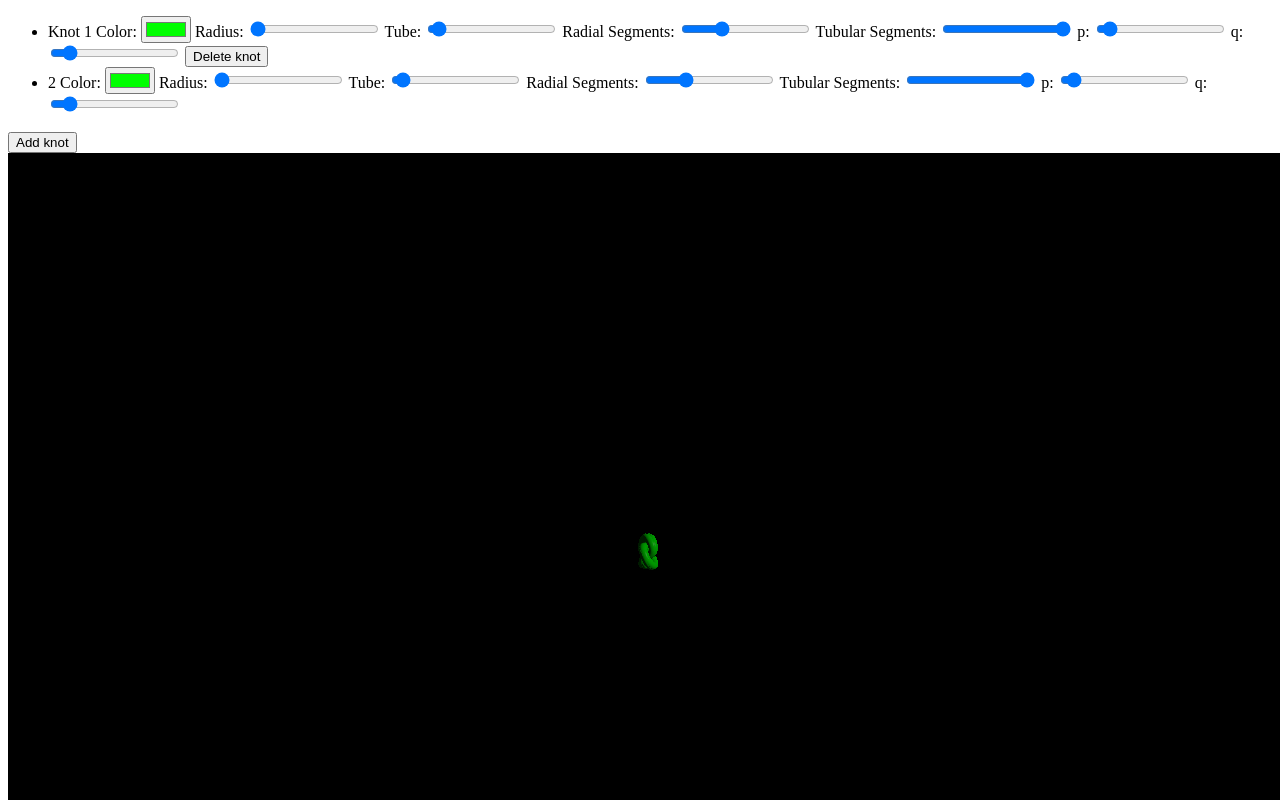
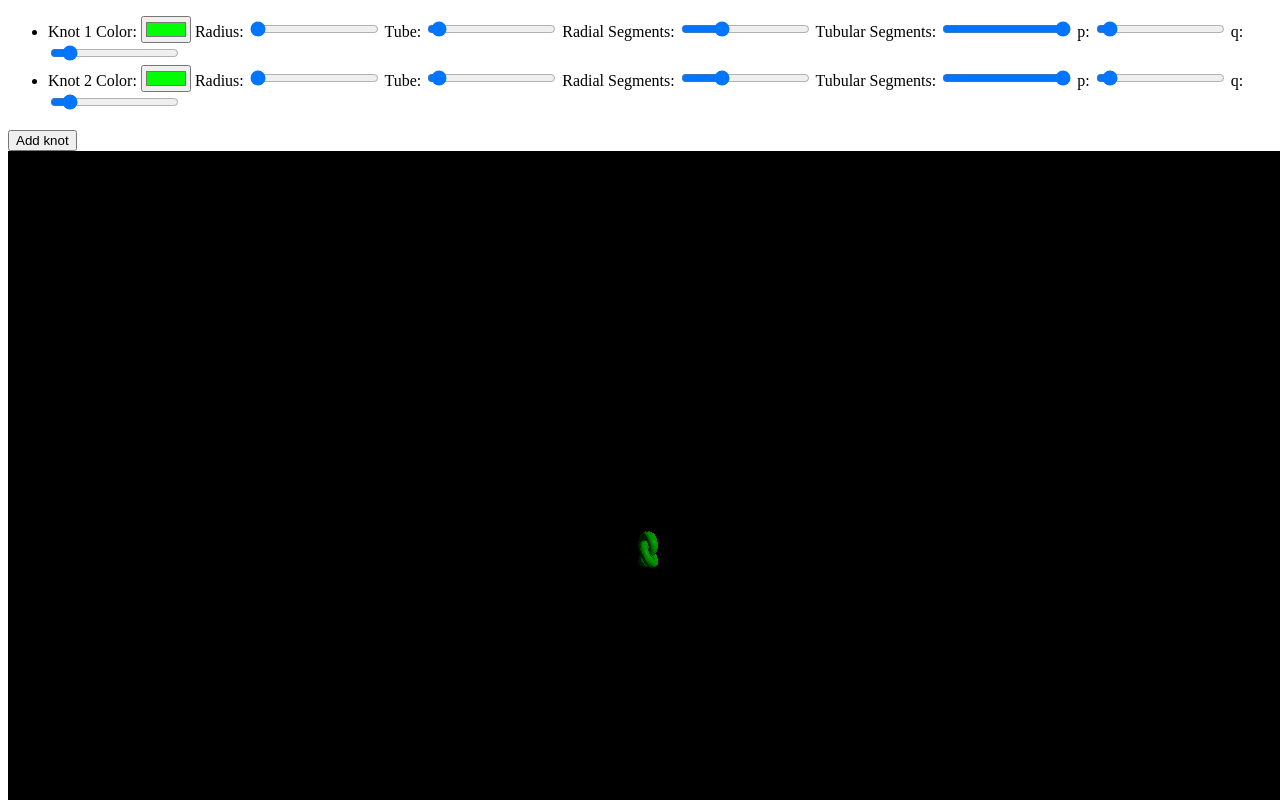
Before and after one commit to mikulasbrazda/vin, a website: page index.html in a window 1280 px wide. Both pictures are taken after a click on the button "Add knot". Shown: the top 800 px of the page. Drawn offline with nearby package versions, Linux system fonts and the light colour scheme.

Commit message:
multiple knots

```diff
--- a/app.js
+++ b/app.js
@@ -17,17 +17,12 @@ class Knot {
         const material = new THREE.MeshPhongMaterial({ color: 0x00ff00, shininess: 100 });
         this.knotMesh = new THREE.Mesh(geometry, material);
     }
-    // animate () {
-    //     requestAnimationFrame(this.anim);
-    //     this.knotMesh.rotation.x += 0.01;
-    //     this.knotMesh.rotation.y += 0.01;
-    //     renderer.render(scene, camera);
-    // }
     calculateMesh() {
         this.knotMesh.geometry.dispose(); // Dispose of the old geometry
         let geometry = new THREE.TorusKnotGeometry(this.radius, this.tube, this.tubularSegments, this.radialSegments, this.p, this.q);
         this.knotMesh.geometry = geometry;
     }
+
 }
 
 //create list of knots
@@ -83,53 +78,44 @@ function onWindowResize() {
 
 function onColorChange(event, knot) {
     const newColor = event.target.value;
-    knot.material.color.set(newColor);
+    knot.knotMesh.material.color.set(newColor);
 }
 
 function onRadiusChange(event, knot) {
     knot.radius = event.target.value;
-    // You'll need to recreate the geometry with the new number of points
     knot.calculateMesh();
 }
 
 function onTubeChange(event, knot) {
     knot.tube = event.target.value;
-    // You'll need to recreate the geometry with the new number of points
+
     knot.calculateMesh();
 }
 
 function onRadialSegmentsChange(event, knot) {
     knot.radialSegments = event.target.value;
-    // You'll need to recreate the geometry with the new number of points
     knot.calculateMesh();
 }
 
 function onTubularSegmentsChange(event, knot) {
     knot.tubularSegments = event.target.value;
-    // You'll need to recreate the geometry with the new number of points
     knot.calculateMesh();
 }
 
 function onPSliderChange(event, knot) {
     knot.p = event.target.value;
-    // You'll need to recreate the geometry with the new number of points
     knot.calculateMesh();
 }
 
 function onQSliderChange(event, knot) {
     knot.q = event.target.value;
-    // You'll need to recreate the geometry with the new number of points
     knot.calculateMesh();
 }
 
-// function onDeleteKnot(event, knot) {
-//     // You'll need to remove the knot from the scene
-//     scene.remove(knot);
-//     // You'll also need to remove the knot from the DOM
-// }
-
 function addUi(newKnot) {
-    document.getElementById('knotList').innerHTML += `<li id="${newKnot.id}">${newKnot.id}
+    let listItem = document.createElement('li');
+    listItem.id = newKnot.id;
+    listItem.innerHTML = `Knot ${newKnot.id}
     <label for="colorPicker${newKnot.id}">Color:</label>
     <input type="color" id="colorPicker${newKnot.id}" value="#00ff00">
 
@@ -148,8 +134,8 @@ function addUi(newKnot) {
     <label for="pSlider${newKnot.id}">p:</label>
     <input type="range" id="pSlider${newKnot.id}" min="1" step="1" max="20" value="2">
     <label for="qSlider${newKnot.id}">q:</label>
-    <input type="range" id="qSlider${newKnot.id}" min="1" step="1" max="20" value="3">
-    </li>`;
+    <input type="range" id="qSlider${newKnot.id}" min="1" step="1" max="20" value="3"></input>`;
+    document.getElementById('knotList').appendChild(listItem);
     //pass knot to event listeners
     document.getElementById(`colorPicker${newKnot.id}`).addEventListener('change', function (event) { onColorChange(event, newKnot) });
     document.getElementById(`radiusSlider${newKnot.id}`).addEventListener('input',  function (event) { onRadiusChange(event, newKnot)});
--- a/index.html
+++ b/index.html
@@ -42,11 +42,8 @@
         <input type="range" id="pSlider1" min="1" step="1" max="20" value="2">
         <label for="qSlider1">q:</label>
         <input type="range" id="qSlider1" min="1" step="1" max="20" value="3">
+        </li>
 
-        <!-- Add more controls for X, Y, Z coordinates -->
-
-        <button id="deleteKnot">Delete knot</button></li>
-        <!-- add button-->
 
 
     </ul>
```
